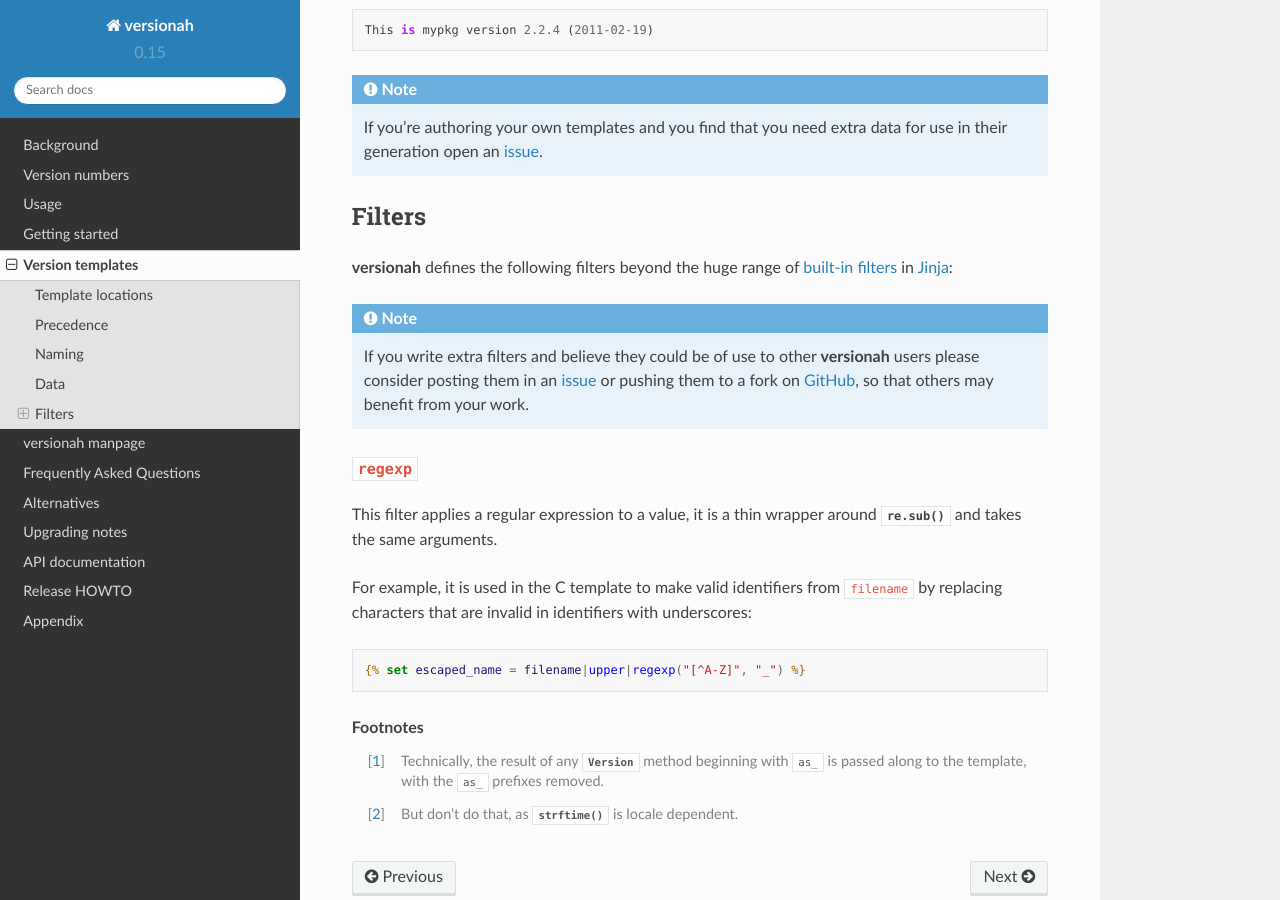
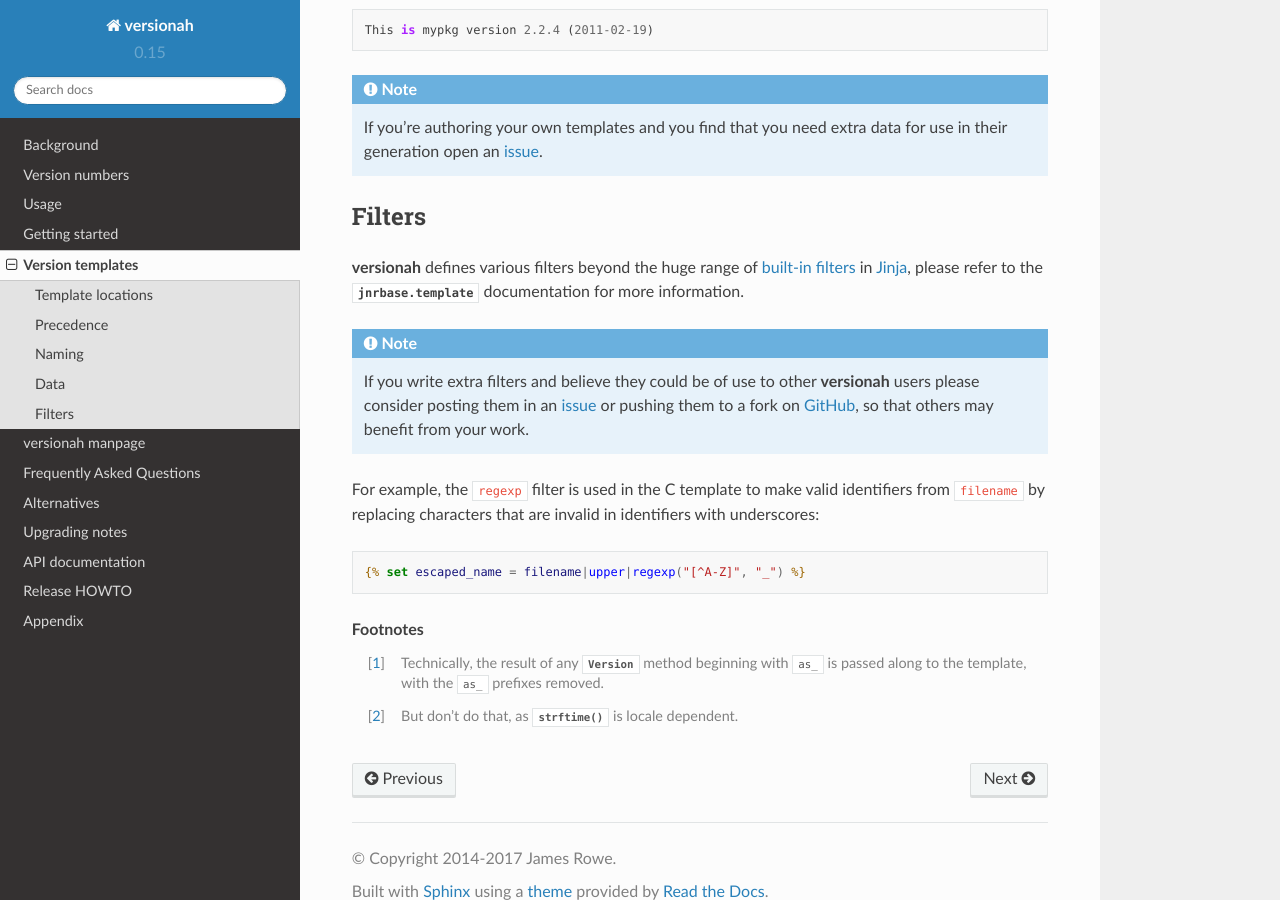
Before and after one commit to JNRowe/versionah, a Sphinx documentation site: the page built from doc/templates.rst, in a window 1280 px wide and 900 px high, scrolled down 1937 px. Built offline with Sphinx 7.4.7 and the Read the Docs theme 2.0.0, drawn with Linux system fonts in a browser that asks for light colours.

Commit message:
Use filters from jnrbase.template

```diff
--- a/doc/api/index.rst
+++ b/doc/api/index.rst
@@ -12,7 +12,6 @@
 .. toctree::
    :maxdepth: 2
 
-   filters
    commandline
    models
    utils
--- a/doc/conf.py
+++ b/doc/conf.py
@@ -122,6 +122,7 @@
     for k, v in {
         'click': 'http://click.pocoo.org/6/',
         'jinja2': 'http://jinja.pocoo.org/docs/',
+        'jnrbase': 'http://jnrbase.readthedocs.io/en/latest/',
         'python': 'http://docs.python.org/3/',
     }.items()
 }
--- a/doc/templates.rst
+++ b/doc/templates.rst
@@ -108,8 +108,9 @@
 Filters
 -------
 
-|progref| defines the following filters beyond the huge range of `built-in
-filters`_ in Jinja_:
+|progref| defines various filters beyond the huge range of `built-in filters`_
+in Jinja_, please refer to the :mod:`jnrbase.template` documentation for more
+information.
 
 .. note::
 
@@ -117,15 +118,9 @@
    |progref| users please consider posting them in an issue_ or pushing them to
    a fork on GitHub_, so that others may benefit from your work.
 
-``regexp``
-''''''''''
-
-This filter applies a regular expression to a value, it is a thin wrapper
-around :func:`re.sub` and takes the same arguments.
-
-For example, it is used in the C template to make valid identifiers from
-``filename`` by replacing characters that are invalid in identifiers with
-underscores:
+For example, the ``regexp`` filter is used in the C template to make valid
+identifiers from ``filename`` by replacing characters that are invalid in
+identifiers with underscores:
 
 .. code-block:: jinja
 
```
Also changed, not shown: doc/api/filters.rst (deleted, +0 -36 lines), 3 other files.
